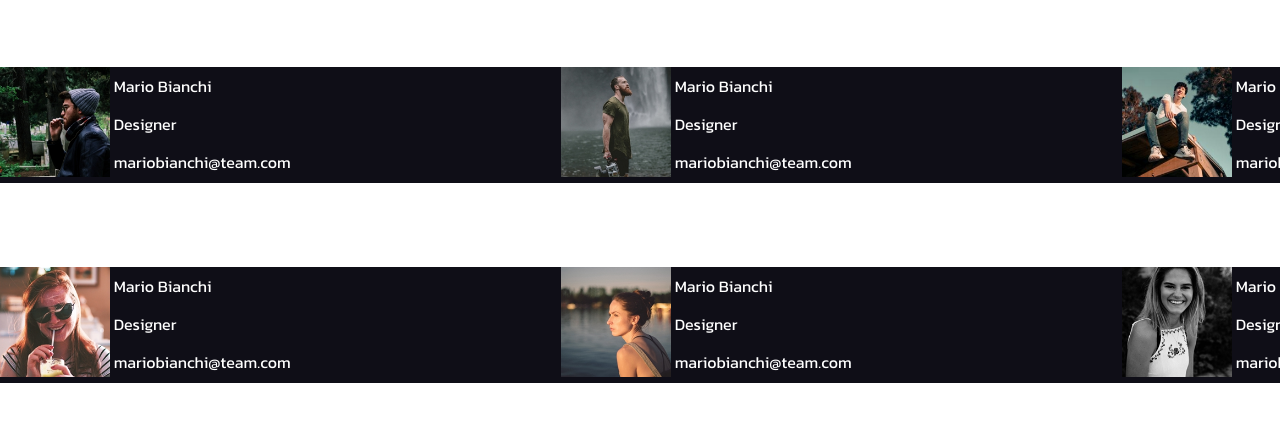
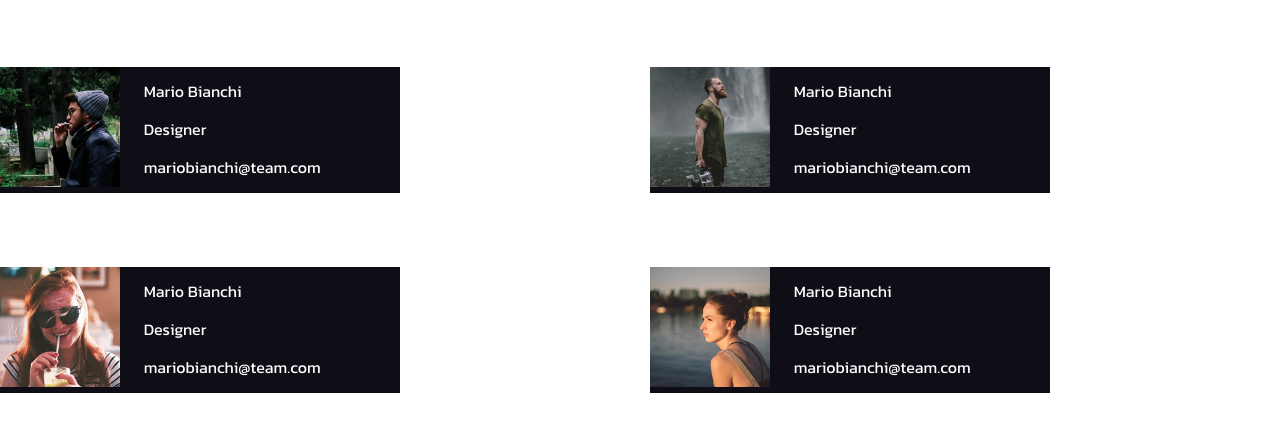
Before and after one commit to LucaDalRi/html-css-float-cards, a plain HTML site: page index.html in a window 1280 px wide. Shown: the part 163-594 px from the top of the page. Drawn offline with Linux system fonts and the light colour scheme.

Commit message:
corretto

```diff
--- a/css/style.css
+++ b/css/style.css
@@ -36,7 +36,6 @@ body{
 }
 
 .blocco1{
-
     height: 200px;
     padding: 40px 0;
 
@@ -47,23 +46,28 @@ body{
     vertical-align: top;
     line-height: 38px;
     color: white;
+    padding: 5px 0 0 20px;
 
 }
 
 
 img{
-    width: 110px;
-    height: 110;
+    width: 120px;
+    height: 120px;
 
 }
 
 #card1,  #card2, #card3{
-
-    width: calc(99% / 3);
+    margin: auto;
+    width: 400px;
     background-color: #0f0e17;
     float: left;
 
 
+}
+
+#card2{
+    margin: 0 250px;
 }
 
 .blocco2{
```
